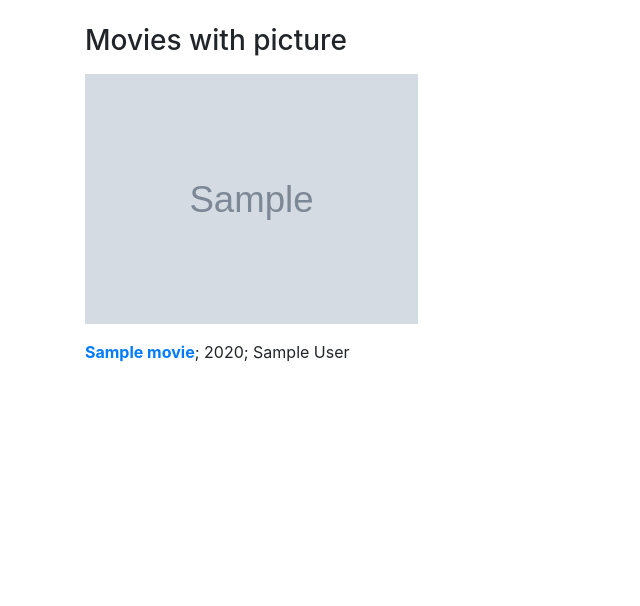
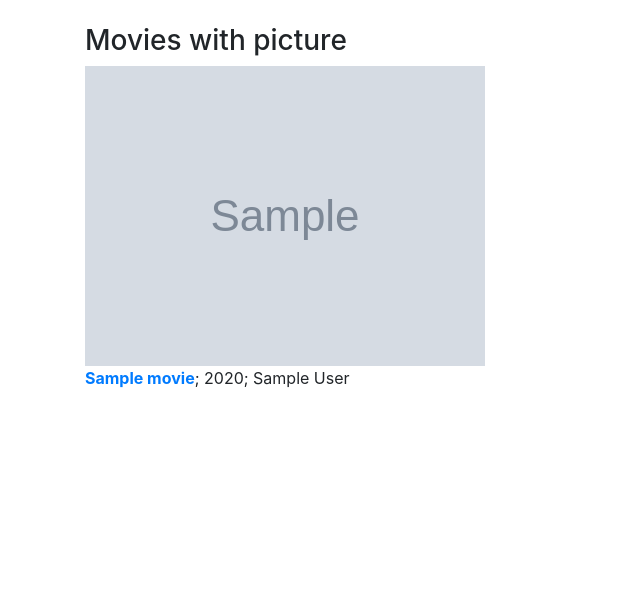
Before and after one commit to japinol7/movies_lib_explorer, a Django app: template templates/catalog/movie_with_picture_list.html in a window 1280 px wide. Shown: the part 64-670 px from the top of the page, without its empty margins (0-640 px from the left). Run offline with Django 4.2, Linux system fonts and the light colour scheme; the template is opened without the code that fills it: most values are stand-ins (such as "Sample title", 1, 10 or a date in 2020); grey boxes marked "Sample" are stand-in pictures.

Commit message:
[IMP] Minor improvements.

```diff
--- a/templates/catalog/movie_with_picture_list.html
+++ b/templates/catalog/movie_with_picture_list.html
@@ -7,16 +7,13 @@
     <h3>Movies with picture</h3>
     <p>
         {% for movie in movies %}
-            <p>
             {% if movie.picture %}
-                    <img src="{{ movie.picture.url }}" style="max-height:250px">
+                <img src="{{ movie.picture.url }}" style="max-height:400px">
             {% elif not movie.picture and request.user.is_authenticated %}
                 <a class="btn btn-sm btn-dark" id="id_movie_upload"
                    href="{% url 'upload_movie_photo' movie.id %}">Upload Movie Photo</a>
             {% endif %}
-
             <br/>
-            </p>
             <b><a href="{% url 'movie' movie_id=movie.id %}">{{ movie.title }}</a></b>;
             {{ movie.year }};
             {% if movie.director.first_name %}{{ movie.director.first_name }}{% endif %}
```
Lines whose indentation alone changed are shown as unchanged.
